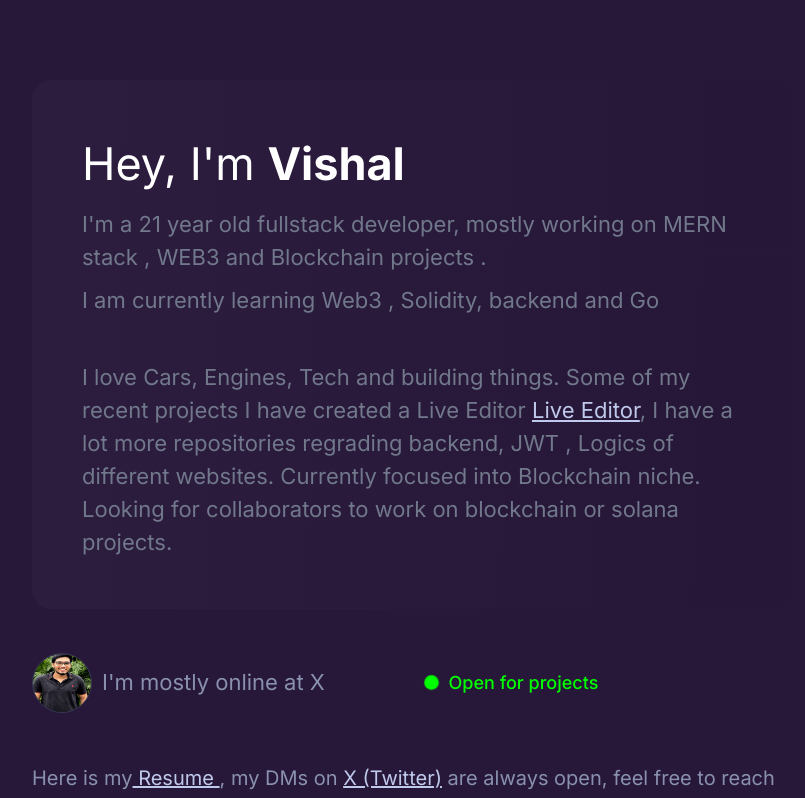
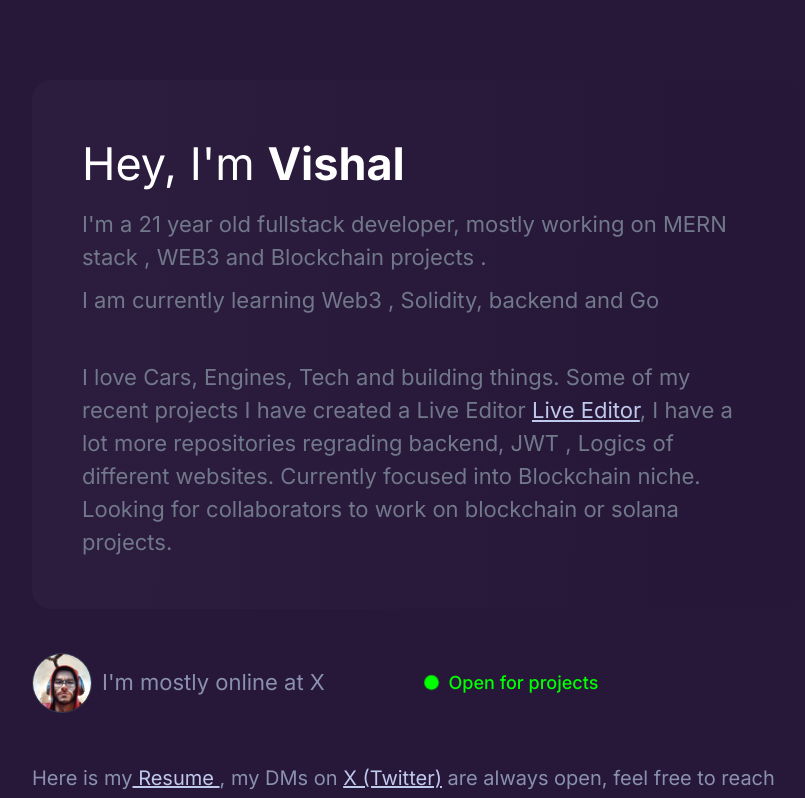
Before and after one commit to Vishalll07/Portfolio_website, a Next.js app: page / in a window 1280 px wide. Shown: the top 798 px of the page, without its empty margins (224-1029 px from the left). Built offline with nearby package versions, Linux system fonts and the light colour scheme.

Commit message:
Added new changes to ...

```diff
--- a/app/page.tsx
+++ b/app/page.tsx
@@ -30,7 +30,7 @@ export default function Home() {
         <br></br>
       <div className={styles.identity}>
         <div>
-          <Image src="/me.png" alt="cr7" width={100} height={100} />
+          <Image src="/me.jpg" alt="cr7" width={100} height={100} />
           <p>I&apos;m mostly online at X </p>
         </div>
         <div className={styles.pulseContainer}>
```
Also changed, not shown: public/me.jpg (added), public/me.png (deleted).
